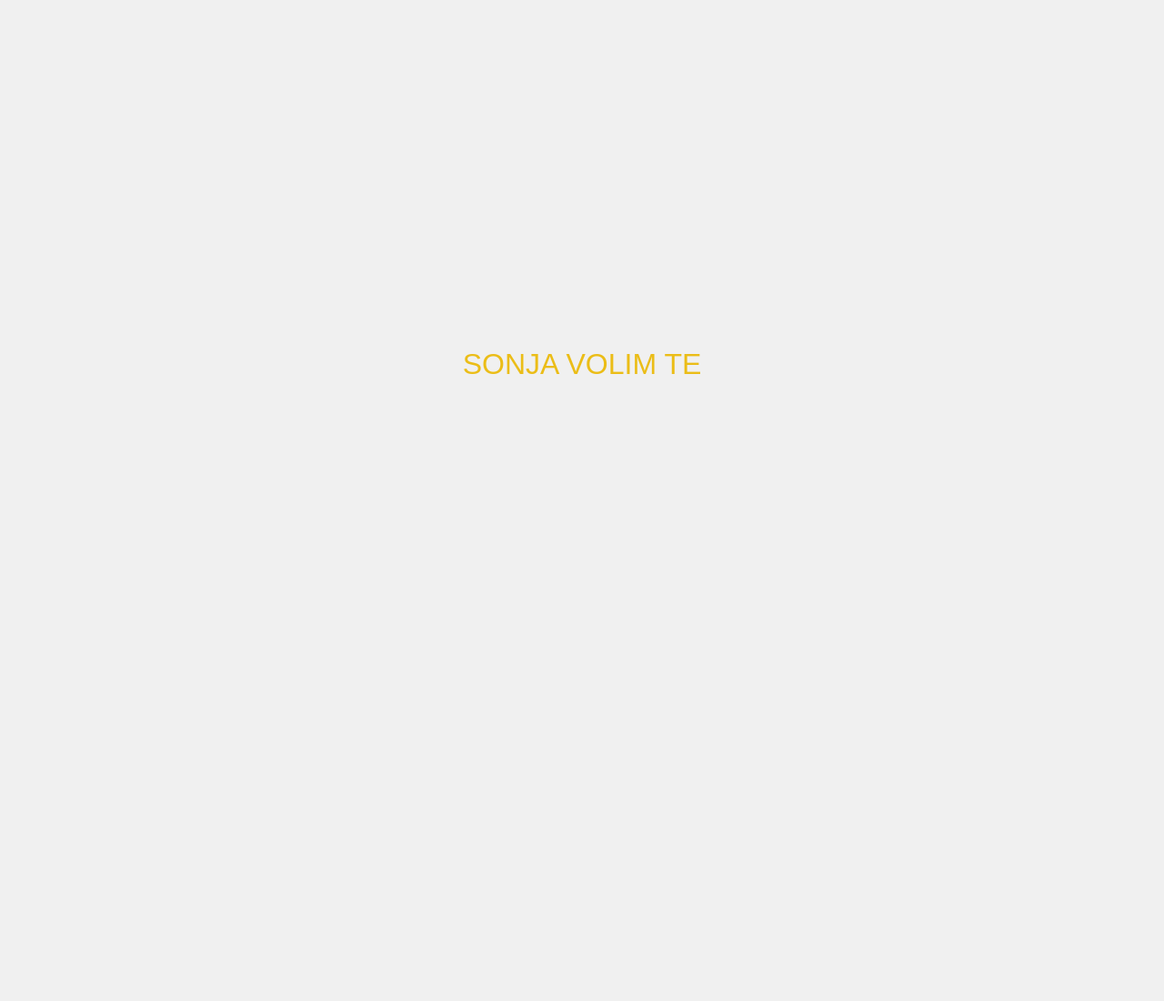
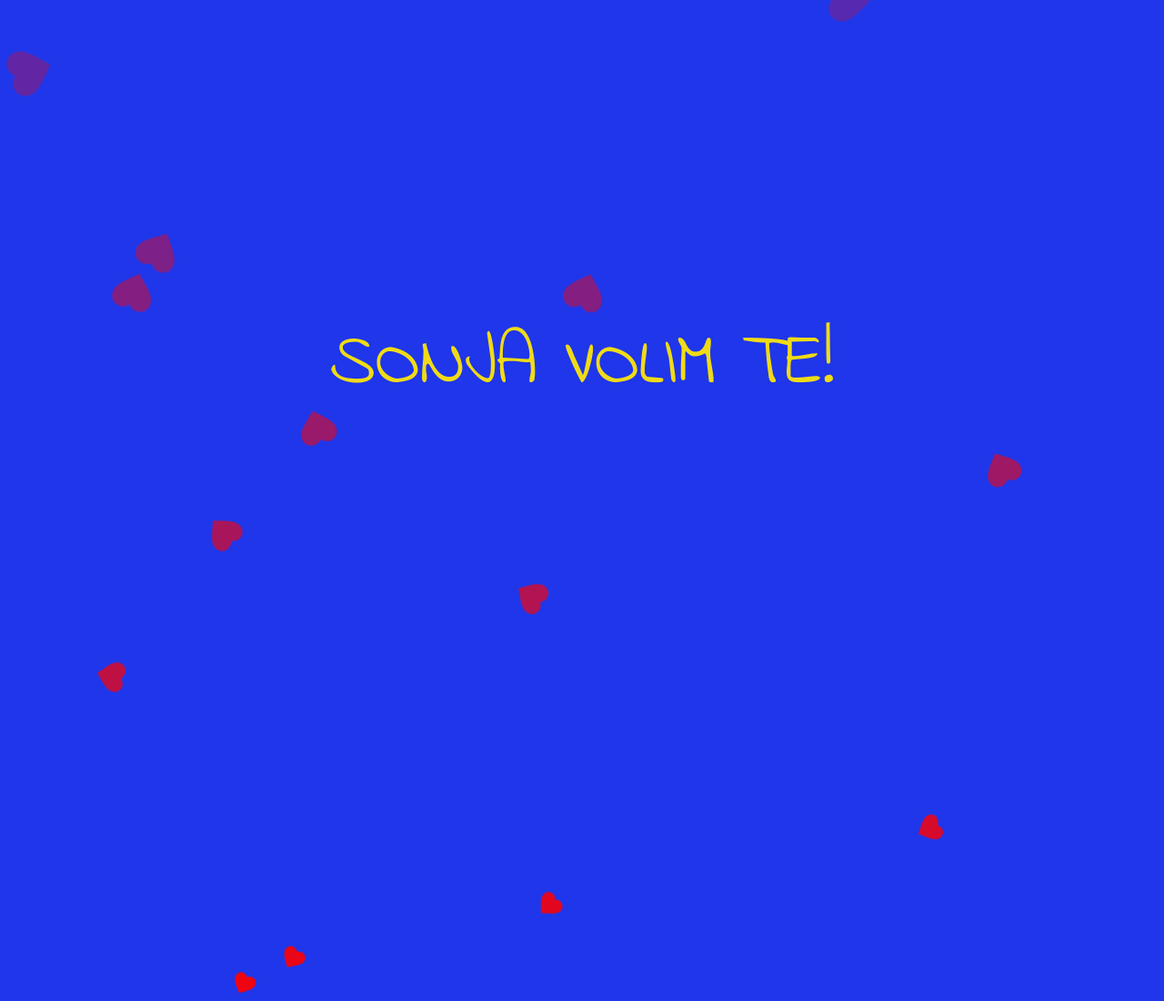
Before and after one commit to davidlukovic/simplewebsite, a plain HTML site: page index.html in a window 1280 px wide. Shown: the whole page at 91% size. Before the commit the page ends 800 px from the top, so only its background shows below. Drawn offline with Linux system fonts and the light colour scheme.

Commit message:
Update index.html

```diff
--- a/index.html
+++ b/index.html
@@ -3,27 +3,86 @@
 <head>
     <meta charset="UTF-8">
     <meta name="viewport" content="width=device-width, initial-scale=1.0">
-    <title>Centered Text</title>
+    <title>Centered Text with Writing Animation</title>
+    <link href="https://fonts.googleapis.com/css2?family=Indie+Flower&display=swap" rel="stylesheet">
     <style>
         body {
+            margin: 0;
+            overflow: hidden; /* Prevent scrollbars */
             display: flex;
             justify-content: center;
             align-items: center;
             height: 100vh;
-            margin: 0;
-            font-family: Arial, sans-serif;
-            background-color: #f0f0f0; /* Optional background color */
+            background-color: #1f36ea; /* Black background for contrast */
+            font-family: 'Indie Flower', cursive; /* Handwritten-like font similar to Smooth Stone */
+            color: rgb(240, 219, 22); /* Text color */
         }
+
         .centered-text {
+            position: relative;
+            z-index: 1; /* Ensures text is above the hearts */
             text-align: center;
-            font-size: 2em; /* Adjust the font size as needed */
-            color: #eab803ea; /* Optional text color */
+            font-size: 5em;
+            white-space: nowrap; /* Prevent line breaks for typing effect */
+            overflow: hidden; /* Hide text outside the container during typing */
+            border-right: none; /* Removed the typing cursor */
+            animation: typing 4s steps(30, end) forwards;
+        }
+
+        @keyframes typing {
+            from { width: 0; }
+            to { width: 100%; } /* Reveal full text width */
+        }
+
+        .heart {
+            position: absolute;
+            width: 50px;
+            height: 50px;
+            animation: move 5s linear infinite;
+        }
+
+        @keyframes move {
+            0% {
+                transform: translateY(100vh) scale(0.5) rotate(0deg);
+                opacity: 1;
+            }
+            100% {
+                transform: translateY(-100vh) scale(1.5) rotate(360deg);
+                opacity: 0;
+            }
         }
     </style>
 </head>
 <body>
     <div class="centered-text">
-        SONJA VOLIM TE
+        SONJA VOLIM TE!
     </div>
+
+    <script>
+        const createHeart = () => {
+            const heart = document.createElementNS("http://www.w3.org/2000/svg", "svg");
+            heart.setAttribute("class", "heart");
+            heart.setAttribute("viewBox", "0 0 24 24");
+            heart.setAttribute("fill", "red");
+
+            heart.innerHTML = `
+                <path d="M12 21.35l-1.45-1.32C5.4 15.36 2 12.28 2 8.5 2 5.42 4.42 3 7.5 3c1.74 0 3.41.81 4.5 2.09C13.09 3.81 14.76 3 16.5 3 19.58 3 22 5.42 22 8.5c0 3.78-3.4 6.86-8.55 11.54L12 21.35z"></path>
+            `;
+
+            // Randomize position and size
+            heart.style.left = Math.random() * 100 + 'vw'; // Random horizontal position
+            heart.style.animationDuration = Math.random() * 3 + 2 + 's'; // Random duration between 2-5s
+
+            document.body.appendChild(heart);
+
+            // Remove the heart after the animation ends
+            setTimeout(() => {
+                heart.remove();
+            }, 5000); // Matches the animation duration
+        };
+
+        // Create hearts at regular intervals
+        setInterval(createHeart, 300); // Adjust interval to control frequency
+    </script>
 </body>
 </html>
```
